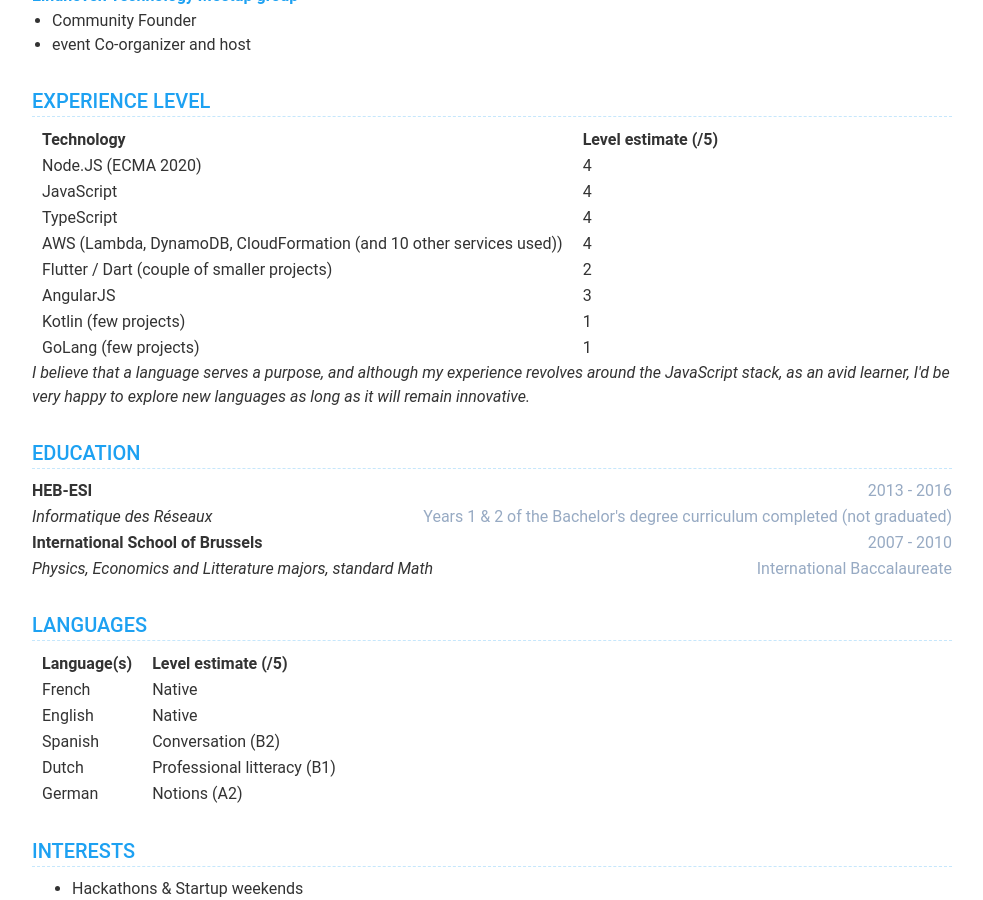
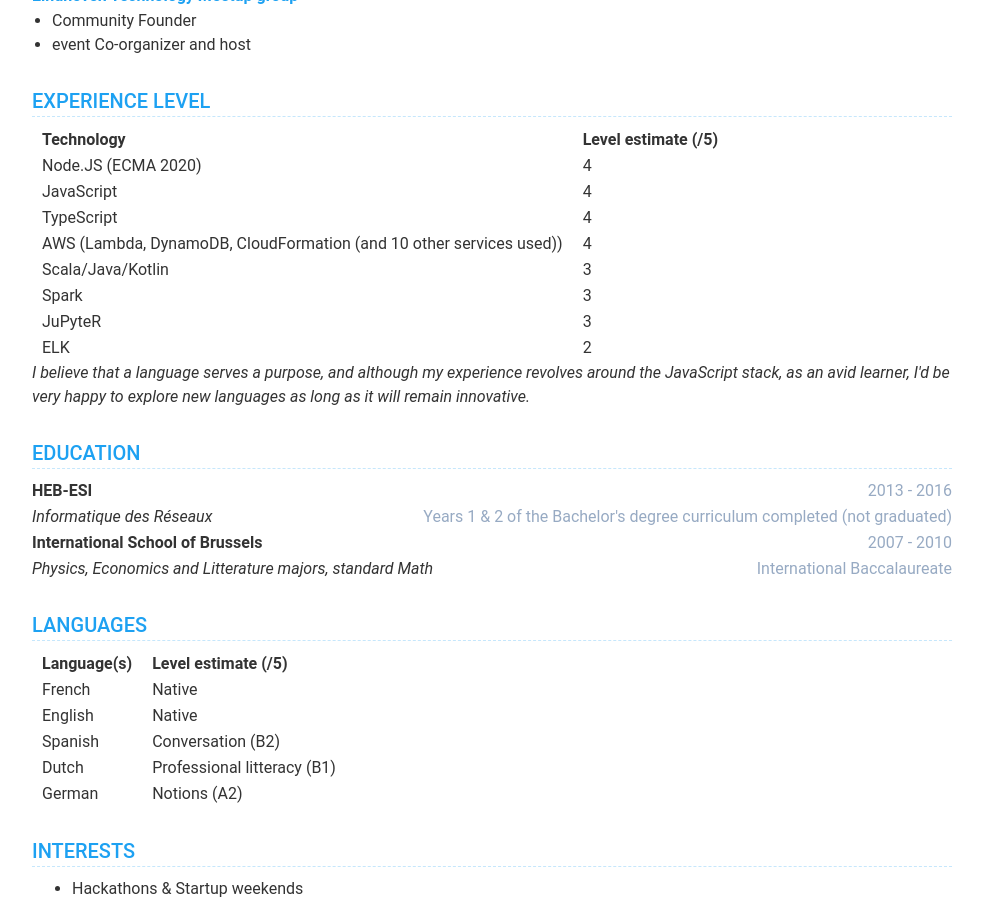
Before and after one commit to romdj/romdj.github.io, a Jekyll site: the page built from index.html, in a window 1280 px wide and 900 px high, scrolled down 2504 px. Shown: the whole window, without its empty margins (148-1131 px from the left). Built offline with Jekyll 4.4.1, drawn with Linux system fonts in a browser that asks for light colours; nearby versions of some CDN libraries.

Commit message:
Added competency rating for Data Eng

```diff
--- a/_data/data.yml
+++ b/_data/data.yml
@@ -314,14 +314,14 @@ skills:
       level: 4
     - name: AWS (Lambda, DynamoDB, CloudFormation (and 10 other services used))
       level: 4
-    - name: Flutter / Dart (couple of smaller projects)
+    - name: Scala/Java/Kotlin
+      level: 3
+    - name: Spark
+      level: 3
+    - name: JuPyteR
+      level: 3
+    - name: ELK
       level: 2
-    - name: AngularJS
-      level: 3
-    - name: Kotlin (few projects)
-      level: 1
-    - name: GoLang (few projects)
-      level: 1
   details:
 
   comment: I believe that a language serves a purpose, and although my experience revolves around the JavaScript stack, as an avid learner, I'd be very happy to explore new languages as long as it will remain innovative.
```
